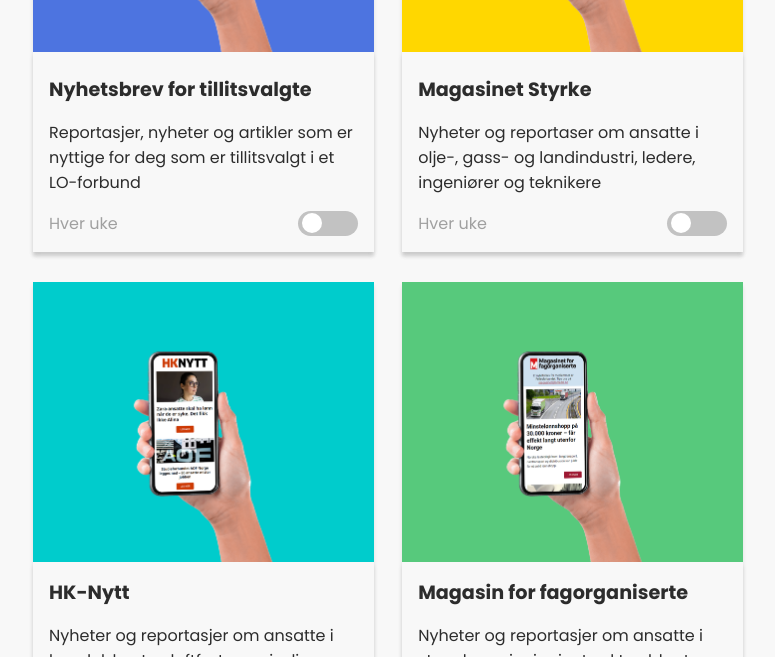
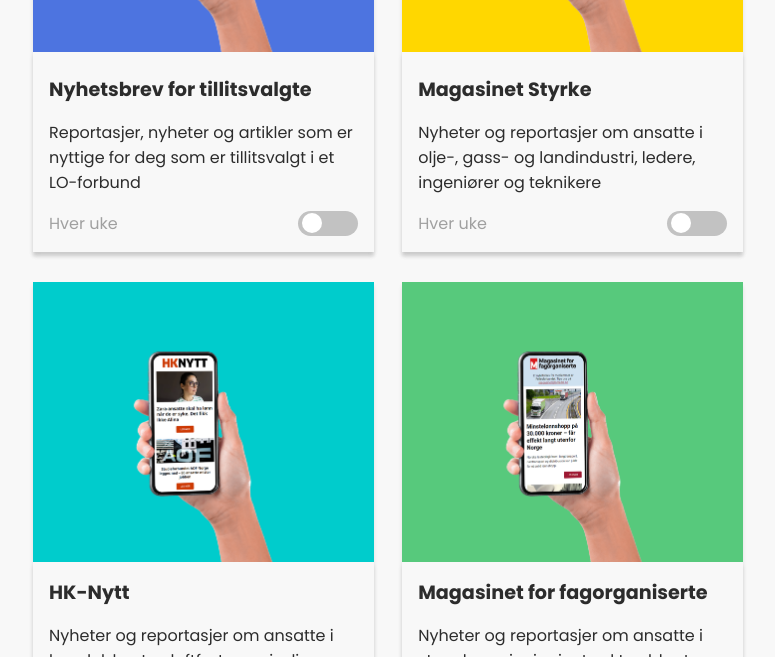
Before and after one commit to Ninuskaninus/FrifagNyhetsbrev, a React (Create React App) app: page / in a window 1280 px wide. Shown: the part 2220-2877 px from the top of the page, without its empty margins (252-1027 px from the left). Built offline with nearby package versions, Linux system fonts and the light colour scheme.

Commit message:
korrektur

```diff
--- a/src/components/descriptions/index.jsx
+++ b/src/components/descriptions/index.jsx
@@ -46,7 +46,7 @@
   MagForFag: () => {
     return (
       <>
-      <h5>Magasin for fagorganiserte</h5>
+      <h5>Magasinet for fagorganiserte</h5>
       <p>Nyheter og reportasjer om ansatte i store bransjer i privat sektor, blant annet industri, bygg, transport og hotell og restaurant</p>
       </>
     )
@@ -166,7 +166,7 @@
     return (
       <>
       <h5>Magasinet Styrke</h5>
-      <p>Nyheter og reportaser om ansatte i olje-, gass- og landindustri, ledere, ingeniører og teknikere</p>
+      <p>Nyheter og reportasjer om ansatte i olje-, gass- og landindustri, ledere, ingeniører og teknikere</p>
       </>
     )
   },
```
